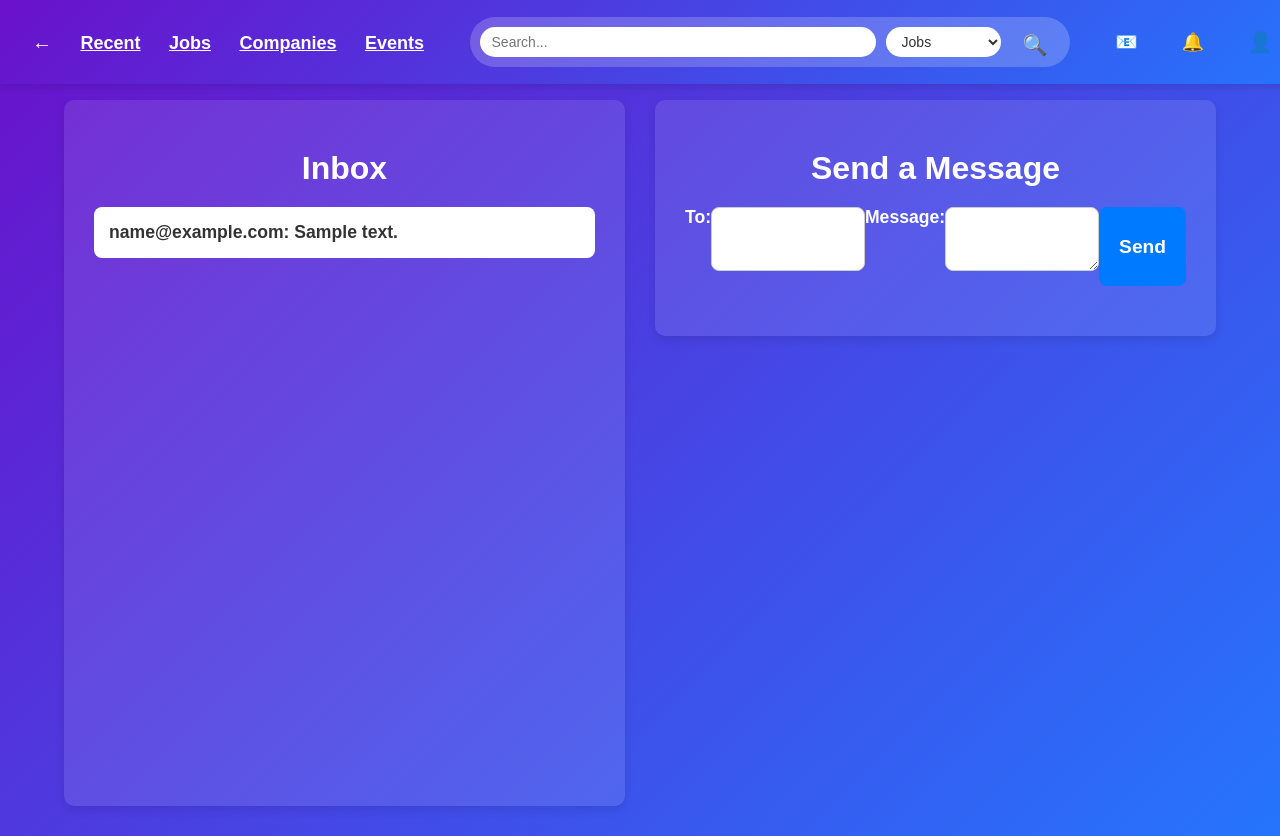
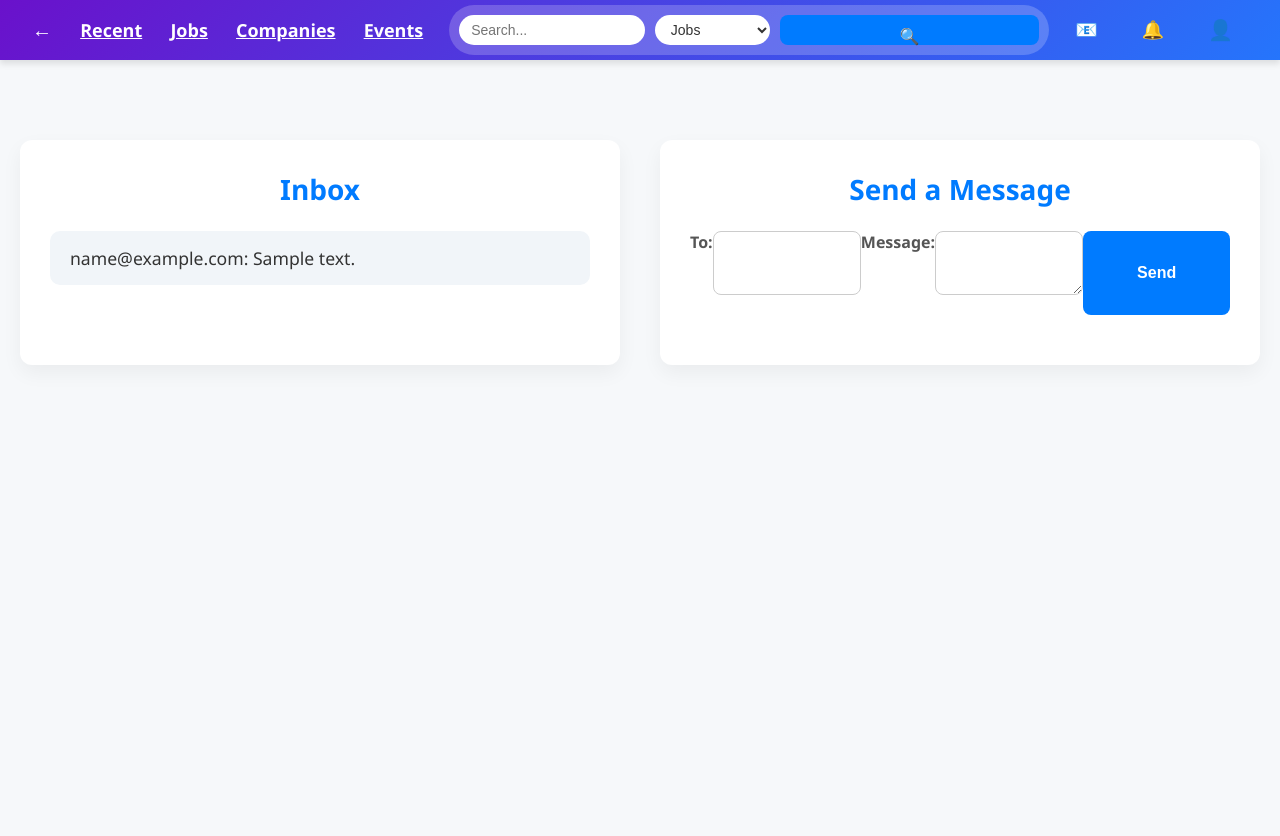
Before and after one commit to SHess02/Xray351, a PHP site: page /Xray351/SH_folder/inbox.php in a window 1280 px wide. After the commit the page ends 315 px from the top, so only its background shows below. Run offline with PHP 8.4, Linux system fonts and the light colour scheme; the visitor is signed in with stand-in values (Sample User, id 1); tables that the repository leaves empty hold one stand-in row (values such as "Sample post"); some libraries are stand-ins or nearby versions.

Commit message:
messaging bug fixes

```diff
--- a/SH_folder/inbox.php
+++ b/SH_folder/inbox.php
@@ -1,38 +1,41 @@
+
 <?php
+ob_start();
 session_start();
 include '../includes/session_check.php';
 include '../includes/includes.php';
 include 'db_connect_temp.php';
 
-
-
-
 $userid = $_SESSION['userid'];
 
-# submission to send a message
+# Submission to send a message
 if ($_SERVER['REQUEST_METHOD'] === 'POST') {
     $receiver_email = $_POST['receiver_email'];
     $message_content = $_POST['message'];
 
-    $receiver_query = "SELECT userid FROM user WHERE email = '$receiver_email'";
-    $receiver_result = $conn->query($receiver_query);
+    // Use prepared statements to avoid SQL injection
+    $stmt = $conn->prepare("SELECT userid FROM user WHERE email = ?");
+    $stmt->bind_param("s", $receiver_email);
+    $stmt->execute();
+    $result = $stmt->get_result();
 
-    if ($receiver_result->num_rows > 0) {
-        $receiver_row = $receiver_result->fetch_assoc();
+    if ($result->num_rows > 0) {
+        $receiver_row = $result->fetch_assoc();
         $receiverid = $receiver_row['userid'];
 
+        $datetime = date('Y-m-d H:i:s');
+        $insert_stmt = $conn->prepare("INSERT INTO message (senderid, receiverid, contents, datetime) VALUES (?, ?, ?, ?)");
+        $insert_stmt->bind_param("iiss", $userid, $receiverid, $message_content, $datetime);
 
-        $datetime = date('Y-m-d H:i:s');
-        $insert_message_query = "INSERT INTO message (senderid, receiverid, contents, datetime)
-                                 VALUES ($userid, $receiverid, '$message_content', '$datetime')";
-
-        if ($conn->query($insert_message_query)) {
-            echo "Message sent successfully!";
+        if ($insert_stmt->execute()) {
+            // Redirect to prevent form resubmission
+            header("Location: inbox.php?sent=1");
+            exit();
         } else {
-            echo "Error sending message: " . $conn->error;
+            $error_message = "Error sending message.";
         }
     } else {
-        echo "Receiver with email $receiver_email not found!";
+        $error_message = "Receiver with email $receiver_email not found!";
     }
 }
 
@@ -47,209 +50,178 @@ $sql = "SELECT message.messageid,
         ORDER BY message.datetime DESC";
 
 $result = $conn->query($sql);
+$messages = [];
 
-$messages = [];
 if ($result->num_rows > 0) {
     while ($row = $result->fetch_assoc()) {
         $messages[] = $row;
     }
 }
+ob_end_flush();
 ?>
 
 <!DOCTYPE html>
 <html lang="en">
 <head>
     <script src="https://unpkg.com/htmx.org@1.8.4"></script>
-
     <meta charset="UTF-8">
     <meta name="viewport" content="width=device-width, initial-scale=1.0">
     <title>Inbox</title>
 	<style>
+	  * {
+		box-sizing: border-box;
+	  }
 
 	  body {
-			background: linear-gradient(135deg, #6a11cb, #2575fc);
-			color: #fff;
-			min-height: 100vh;
-			display: flex;
-			flex-direction: column;
-			justify-content: flex-start;
-			align-items: center;
-			font-family: 'Arial', sans-serif;
 		margin: 0;
-			padding: 0;
+		font-family: 'Segoe UI', Tahoma, Geneva, Verdana, sans-serif;
+		background: #f6f8fa;
+		color: #333;
 	  }
 
 	  .container {
-			width: 90%;
-			max-width: 1200px;
-			margin-top: 50px;
 		display: flex;
-			justify-content: space-between;
-			gap: 30px;
+		justify-content: center;
+		gap: 40px;
+		padding: 60px 20px;
+		max-width: 1400px;
+		margin: 0 auto;
 	  }
 
-
-		  .inbox {
-			background: rgba(255, 255, 255, 0.1);
+	  .inbox, .message-view {
+		background: #ffffff;
+		border-radius: 12px;
 		padding: 30px;
-			margin-top: 50px;
-			border-radius: 10px;
-			box-shadow: 0 4px 10px rgba(0, 0, 0, 0.1);
-			margin-bottom: 30px;
+		box-shadow: 0 8px 20px rgba(0, 0, 0, 0.05);
 		flex: 1;
 		max-width: 600px;
 	  }
 
-		  .dropdown-container {
-            position: absolute;
-            background-color: white;
-            width: 100%;
-            max-height: 200px;
-            overflow-y: auto;
-            box-shadow: 0 4px 10px rgba(0, 0, 0, 0.2);
-            z-index: 999;
-            display: none;
-        }
-			.search-results {
-				display: none; /* Hidden by default */
-				position: absolute; /* Absolute positioning */
-				background-color: white; /* White background for visibility */
-				width: 100%; /* Same width as the input field */
-				max-height: 150px; /* Reduced height */
-				overflow-y: auto; /* Enable scrolling if content exceeds max height */
-				box-shadow: 0 4px 10px rgba(0, 0, 0, 0.2);
-				z-index: 999; /* Ensure it appears above other elements */
-				border-radius: 5px;
-				margin-top: 5px; /* Space between input field and dropdown */
+	  h2 {
+		margin-top: 0;
+		font-size: 28px;
+		color: #007bff;
+		text-align: center;
 	  }
 
-			.search-results-dropdown {
-				list-style: none;
-				margin: 0;
-				padding: 0;
-			}
-
-			.search-result-item {
-				padding: 10px;
-				cursor: pointer;
-				font-size: 1rem;
-				color: #333; /* Set text color to dark */
-				border-bottom: 1px solid #ddd;
-			}
-
-			.search-result-item:hover {
-				background-color: #f1f1f1; /* Highlight on hover */
-			}
-
-			.search-result-item:focus {
-				background-color: #ddd; /* Highlight on focus */
-			}
-
-		  .inbox h2 {
-			font-size: 2rem;
-			margin-bottom: 20px;
-			text-align: center;
-			color: #fff;
-		  }
-
-		  #conversation-list {
+	  ul#conversation-list {
 		list-style: none;
 		padding: 0;
 		margin: 0;
 	  }
 
 	  .conversation-item {
-			background: #ffffff;
-			padding: 15px;
-			margin-bottom: 10px;
-			border-radius: 8px;
+		background: #f1f5f9;
+		padding: 15px 20px;
+		border-radius: 10px;
+		margin-bottom: 12px;
 		transition: background 0.3s;
 	  }
 
 	  .conversation-item a {
 		text-decoration: none;
 		color: #333;
-			font-weight: bold;
+		font-weight: 500;
+		display: block;
 	  }
 
 	  .conversation-item:hover {
-			background-color: #e0e0e0;
+		background: #e2e8f0;
 	  }
 
-
-		  .message-view {
-			background: rgba(255, 255, 255, 0.1);
-			padding: 30px;
-			margin-top: 50px;
-			margin-bottom: 500px;
-			border-radius: 10px;
-			box-shadow: 0 4px 10px rgba(0, 0, 0, 0.1);
-			width: 100%;
-			flex: 1;
-			max-width: 600px;
-
-		  }
-
-		  .message-view h2 {
-			font-size: 2rem;
-			margin-bottom: 20px;
-			text-align: center;
-			color: #fff;
-		  }
-
-		  label {
-			font-size: 1.1rem;
-			font-weight: bold;
+	  form label {
 		display: block;
 		margin-bottom: 8px;
-			color: #fff;
+		font-weight: bold;
+		color: #555;
 	  }
 
 	  input[type="email"], textarea {
 		width: 100%;
 		padding: 12px;
+		border-radius: 8px;
+		border: 1px solid #ccc;
+		margin-bottom: 20px;
 		font-size: 1rem;
-			margin-bottom: 15px;
-			border: 1px solid #ccc;
-			border-radius: 8px;
 		background: #fff;
 		color: #333;
-			transition: border 0.3s ease;
 	  }
 
-		  input[type="email"]:focus, textarea:focus {
-			border-color: #268fff;
-			box-shadow: 0 0 8px rgba(38, 143, 255, 0.5);
+	  input[type="email"]::placeholder,
+	  textarea::placeholder {
+		color: #aaa;
 	  }
 
-		  .button {
-			background: linear-gradient(135deg, #6a11cb, #2575fc);
-			color: white;
-			font-size: 1.1rem;
-			padding: 12px 25px;
+	  input:focus, textarea:focus {
+		outline: none;
+		border: 2px solid #007bff;
+		background: #f0f8ff;
+	  }
+
+	  button[type="submit"] {
+		width: 100%;
+		padding: 12px;
+		background: #007bff;
+		color: #fff;
 		border: none;
 		border-radius: 8px;
+		font-weight: bold;
+		font-size: 1rem;
 		cursor: pointer;
-			width: 100%;
 		transition: background 0.3s;
 	  }
 
 	  button:hover {
-			background: linear-gradient(135deg, #2575fc, #6a11cb);
+		background: #005fcc;
 	  }
 
-		  /* Small device (mobile) adjustments */
-		  @media (max-width: 768px) {
+	  .dropdown-container {
+		position: absolute;
+		background-color: #fff;
+		width: 100%;
+		max-height: 200px;
+		overflow-y: auto;
+		box-shadow: 0 4px 10px rgba(0,0,0,0.1);
+		z-index: 999;
+		display: none;
+		border-radius: 8px;
+		border: 1px solid #ccc;
+	  }
+
+	  .search-result-item {
+		padding: 12px 16px;
+		cursor: pointer;
+		color: #333;
+		border-bottom: 1px solid #eee;
+	  }
+
+	  .search-result-item:hover {
+		background: #f5f5f5;
+	  }
+
+	  .status-message {
+		text-align: center;
+		margin-bottom: 20px;
+		font-size: 1rem;
+		padding: 10px 15px;
+		border-radius: 8px;
+	  }
+
+	  .status-success {
+		background-color: #d1f3dd;
+		color: #206f3d;
+		border: 1px solid #a4dfb9;
+	  }
+
+	  .status-error {
+		background-color: #fde2e2;
+		color: #a33131;
+		border: 1px solid #f5a7a7;
+	  }
+
+	  @media (max-width: 900px) {
 		.container {
 		  flex-direction: column;
-			  gap: 20px;
-			}
-
-			.inbox, .message-view {
-			  max-width: 100%;
-			}
-
-			.message-view {
 		  padding: 20px;
 		}
 	  }
@@ -260,11 +232,18 @@ if ($result->num_rows > 0) {
 <div class="container">
     <div class="inbox">
         <h2>Inbox</h2>
+
+        <?php if (isset($_GET['sent']) && $_GET['sent'] == 1): ?>
+            <p style="color: lightgreen; text-align: center;">✅ Message sent successfully!</p>
+        <?php elseif (!empty($error_message)): ?>
+            <p style="color: pink; text-align: center;"><?= htmlspecialchars($error_message) ?></p>
+        <?php endif; ?>
+
         <ul id="conversation-list">
             <?php foreach ($messages as $conversation): ?>
                 <li class="conversation-item">
                     <a href="conversation.php?id=<?= $conversation['messageid'] ?>">
-              <?= $conversation['sender'] ?>: <?= $conversation['preview'] ?>
+                        <?= htmlspecialchars($conversation['sender']) ?>: <?= htmlspecialchars($conversation['preview']) ?>
                     </a>
                 </li>
             <?php endforeach; ?>
@@ -283,8 +262,8 @@ if ($result->num_rows > 0) {
                 hx-get="search_user.php"
                 hx-target="#search-results"
                 hx-trigger="keyup delay:500ms"
-		  hx-params="receiver_email">
-
+                hx-params="receiver_email"
+            >
             <div id="search-results" class="dropdown-container"></div>
 
             <label for="message">Message:</label>
@@ -300,7 +279,6 @@ if ($result->num_rows > 0) {
         const searchResultsContainer = document.getElementById('search-results');
         const receiverEmailInput = document.getElementById('receiver_email');
 
-
         searchResultsContainer.addEventListener('click', function(event) {
             if (event.target && event.target.classList.contains('search-result-item')) {
                 const selectedEmail = event.target.getAttribute('data-email');
@@ -310,14 +288,12 @@ if ($result->num_rows > 0) {
             }
         });
 
-
         document.addEventListener('click', function(event) {
             if (!searchResultsContainer.contains(event.target) && event.target !== receiverEmailInput) {
                 searchResultsContainer.innerHTML = '';
                 searchResultsContainer.style.display = 'none';
             }
         });
-
 
         document.body.addEventListener('htmx:afterSwap', function(event) {
             if (event.target.id === 'search-results') {
@@ -329,7 +305,6 @@ if ($result->num_rows > 0) {
             }
         });
     });
-
 </script>
 
 </body>
```
Also changed, not shown: SH_folder/conversation.php (+19 -52 lines). Lines whose indentation alone changed are shown as unchanged.
